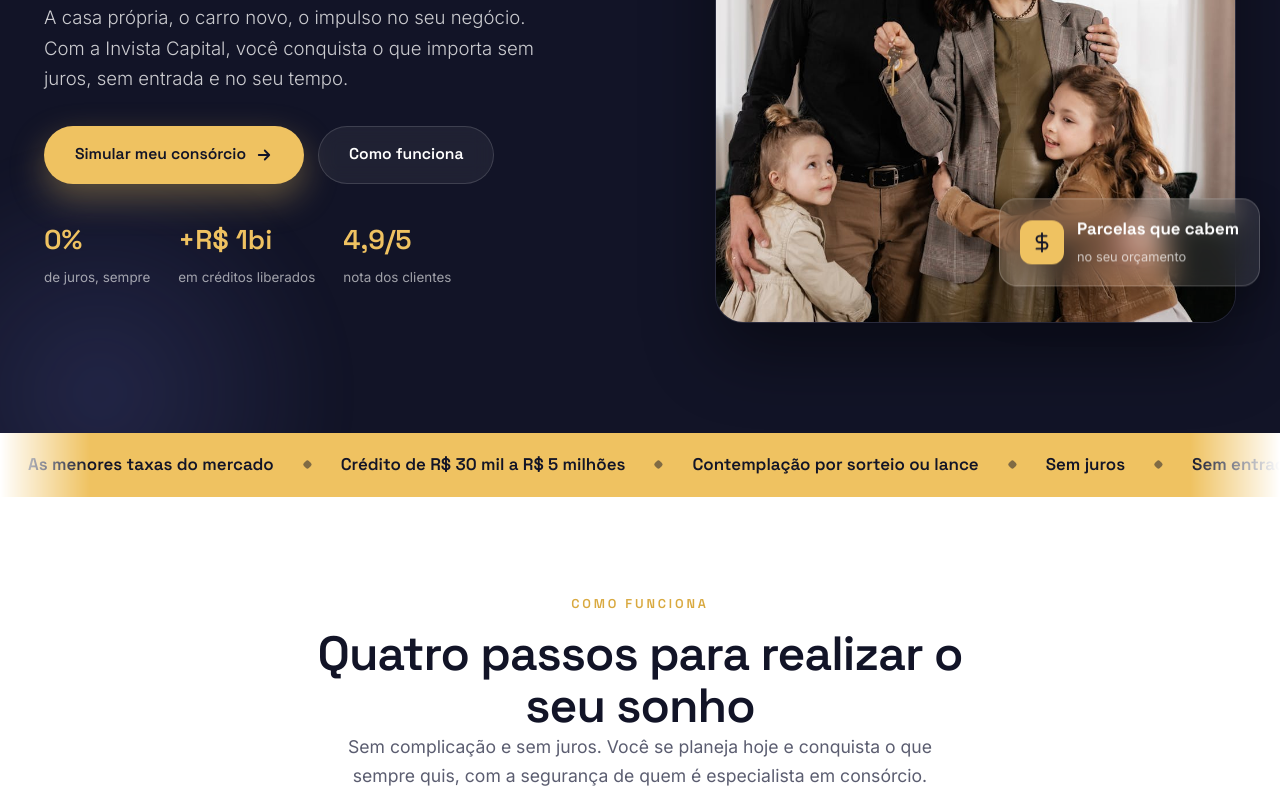
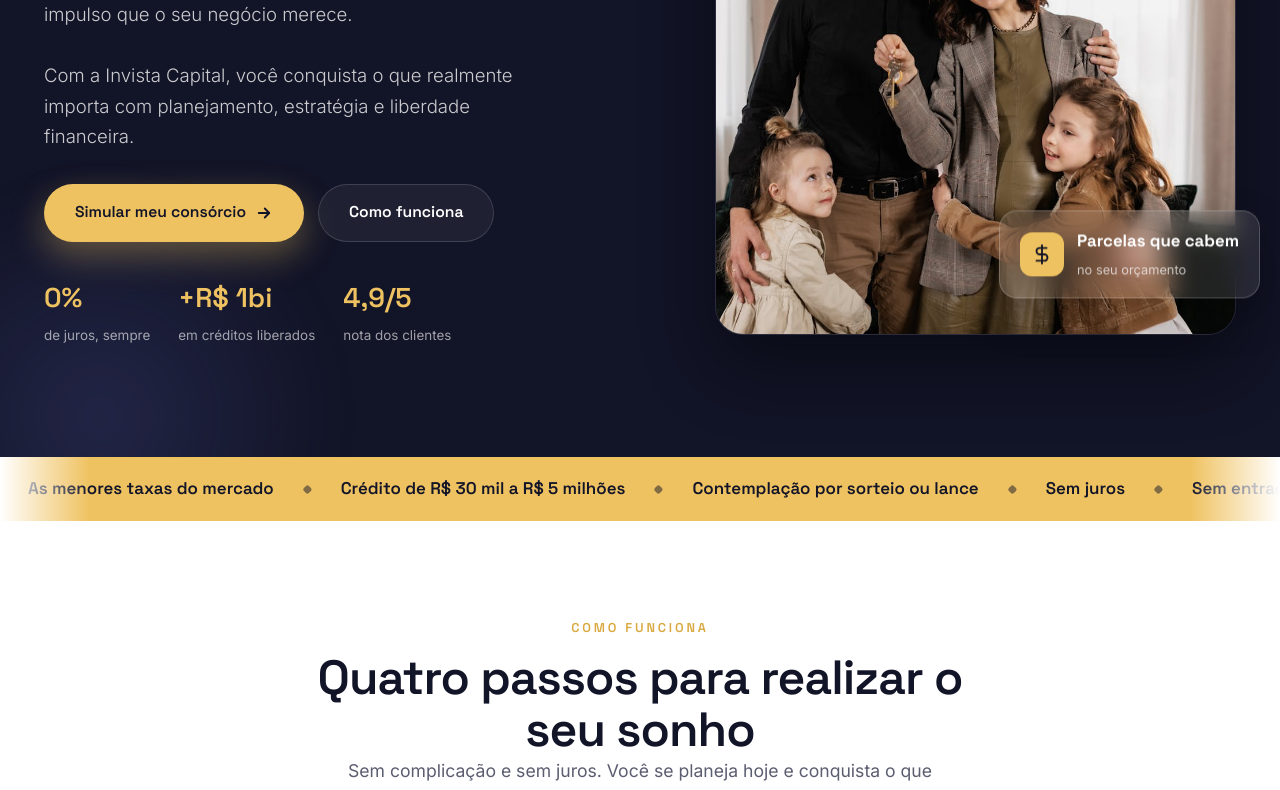
Before and after one commit to leonardoferreirr/invista-capital-landing, a plain HTML site: page index.html in a window 1280 px wide. Shown: the part 413-1203 px from the top of the page. Drawn offline with Linux system fonts and the light colour scheme.

Commit message:
update: hero subtitle copy

```diff
--- a/index.html
+++ b/index.html
@@ -277,7 +277,7 @@ footer a:hover{color:var(--gold)}
   <div class="wrap hero-grid">
     <div class="hero-copy reveal">
       <h1>O sonho de uma vida cabe no seu <span class="gold-on-dark">planejamento</span>.</h1>
-      <p class="sub">A casa própria, o carro novo, o impulso no seu negócio. Com a Invista Capital, você conquista o que importa sem juros, sem entrada e no seu tempo.</p>
+      <p class="sub">A casa própria, o crescimento do seu patrimônio e o impulso que o seu negócio merece.<br><br>Com a Invista Capital, você conquista o que realmente importa com planejamento, estratégia e liberdade financeira.</p>
       <div class="hero-cta">
         <a href="https://wa.me/5585988503829" class="btn btn-gold">Simular meu consórcio <svg viewBox="0 0 24 24" fill="none" stroke="currentColor" stroke-width="2.4" stroke-linecap="round" stroke-linejoin="round"><path d="M5 12h14M13 6l6 6-6 6"/></svg></a>
         <a href="#como" class="btn btn-glass">Como funciona</a>
```
